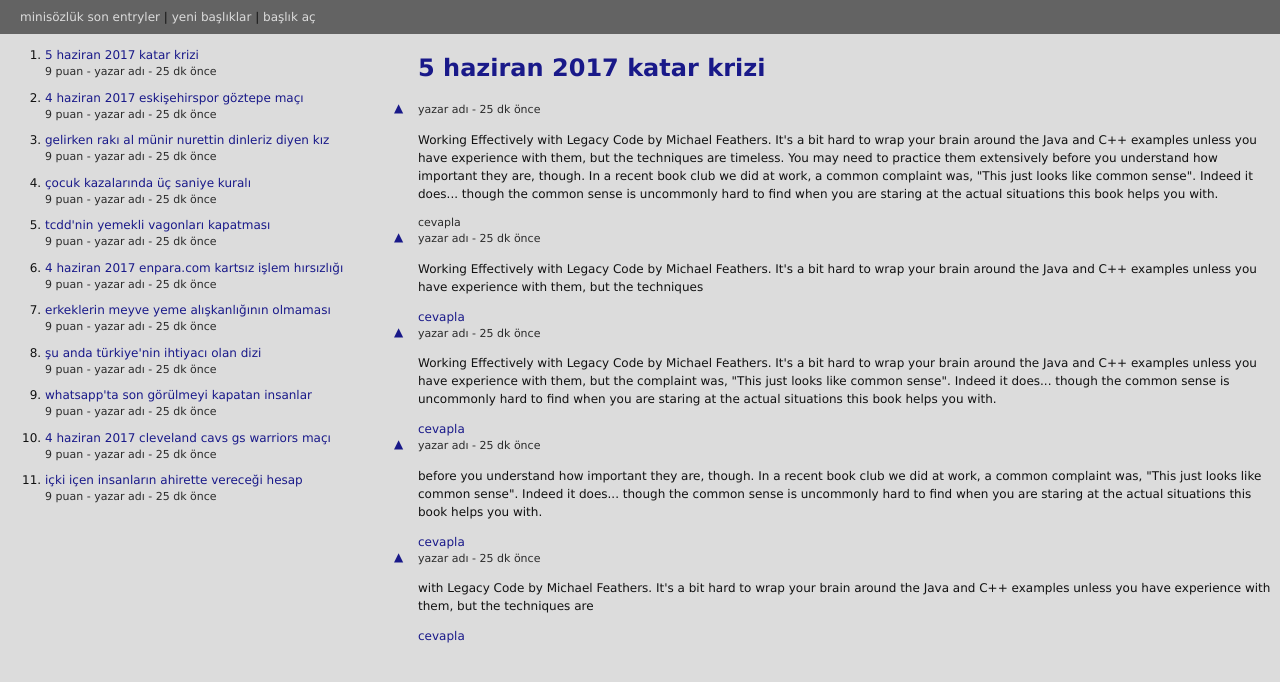
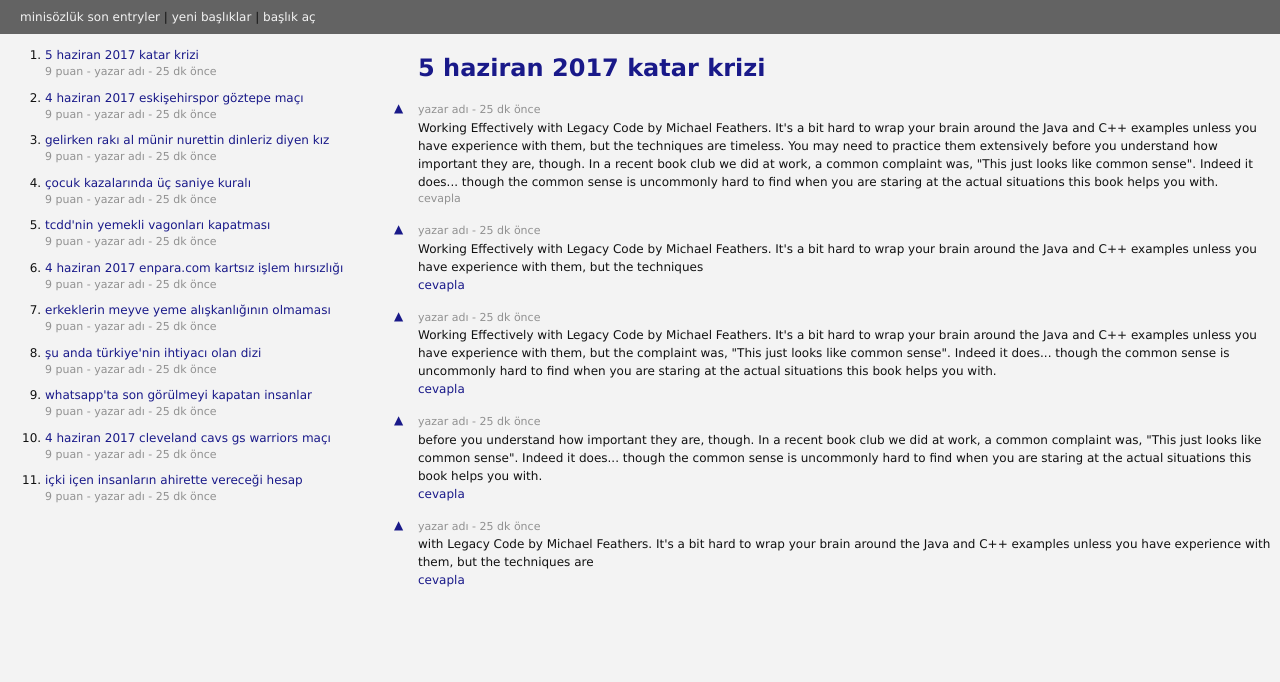
Before and after one commit to weboloper/sozluk, a PHP site: page / in a window 1280 px wide. Shown: the top 682 px of the page. Run offline with PHP 8.4, Linux system fonts and the light colour scheme.

Commit message:
tasarım

```diff
--- a/css/style.css
+++ b/css/style.css
@@ -2,7 +2,7 @@ body {
   font-family: Verdana, Geneva, sans-serif;
   font-size: 12px;
   line-height: 1.5;
-  background-color: #dcdcdc;
+  background-color: #f3f3f3;
   color: #111;
   margin: 0; }
 
@@ -21,7 +21,7 @@ a {
   background-color: #636363;
   padding: .5rem; }
   #header a {
-    color: #dcdcdc; }
+    color: #f3f3f3; }
 
 #row {
   display: -webkit-box;
@@ -55,17 +55,18 @@ a {
   padding: 0;
   list-style: none; }
   #entry-list li {
-    position: relative; }
+    position: relative;
+    margin-bottom: 1rem; }
   #entry-list .vote {
     position: absolute;
     left: -1.5rem;
     top: -3px; }
 
 .entry-meta {
-  color: #2b2b2b;
+  color: #919191;
   font-size: 11px; }
   .entry-meta a {
-    color: #2b2b2b; }
+    color: #919191; }
 
 #post-list li {
   margin-bottom: .5rem; }
--- a/index.html
+++ b/index.html
@@ -76,40 +76,40 @@
 					 	<li>
 					 		<a href="#" class="vote">▲</a>
 					 		<div class="entry-meta"><a href="#">yazar adı</a> - 25 dk önce</div>
-					 		<p>Working Effectively with Legacy Code by Michael Feathers. It's a bit hard to wrap your brain around the Java and C++ examples unless you have experience with them, but the techniques are timeless. You may need to practice them extensively before you understand how important they are, though. In a recent book club we did at work, a common complaint was, "This just looks like common sense". Indeed it does... though the common sense is uncommonly hard to find when you are staring at the actual situations this book helps you with.
-					 		</p>
+					 		<div class="entry-content">Working Effectively with Legacy Code by Michael Feathers. It's a bit hard to wrap your brain around the Java and C++ examples unless you have experience with them, but the techniques are timeless. You may need to practice them extensively before you understand how important they are, though. In a recent book club we did at work, a common complaint was, "This just looks like common sense". Indeed it does... though the common sense is uncommonly hard to find when you are staring at the actual situations this book helps you with.
+					 		</div>
 					 		<div class="entry-meta"><a href="#">cevapla</a></div>
 					 	</li>
 
 					 	<li>
 					 		<a href="#" class="vote">▲</a>
 					 		<div class="entry-meta"><a href="#">yazar adı</a> - 25 dk önce</div>
-					 		<p>Working Effectively with Legacy Code by Michael Feathers. It's a bit hard to wrap your brain around the Java and C++ examples unless you have experience with them, but the techniques
-					 		</p>
+					 		<div class="entry-content">Working Effectively with Legacy Code by Michael Feathers. It's a bit hard to wrap your brain around the Java and C++ examples unless you have experience with them, but the techniques
+					 		</div>
 					 		<a href="#">cevapla</a>
 					 	</li>
 
 					 	<li>
 					 		<a href="#" class="vote">▲</a>
 					 		<div class="entry-meta"><a href="#">yazar adı</a> - 25 dk önce</div>
-					 		<p>Working Effectively with Legacy Code by Michael Feathers. It's a bit hard to wrap your brain around the Java and C++ examples unless you have experience with them, but the complaint was, "This just looks like common sense". Indeed it does... though the common sense is uncommonly hard to find when you are staring at the actual situations this book helps you with.
-					 		</p>
+					 		<div class="entry-content">Working Effectively with Legacy Code by Michael Feathers. It's a bit hard to wrap your brain around the Java and C++ examples unless you have experience with them, but the complaint was, "This just looks like common sense". Indeed it does... though the common sense is uncommonly hard to find when you are staring at the actual situations this book helps you with.
+					 		</div>
 					 		<a href="#">cevapla</a>
 					 	</li>
 
 					 	<li>
 					 		<a href="#" class="vote">▲</a>
 					 		<div class="entry-meta"><a href="#">yazar adı</a> - 25 dk önce</div>
-					 		<p>before you understand how important they are, though. In a recent book club we did at work, a common complaint was, "This just looks like common sense". Indeed it does... though the common sense is uncommonly hard to find when you are staring at the actual situations this book helps you with.
-					 		</p>
+					 		<div class="entry-content">before you understand how important they are, though. In a recent book club we did at work, a common complaint was, "This just looks like common sense". Indeed it does... though the common sense is uncommonly hard to find when you are staring at the actual situations this book helps you with.
+					 		</div>
 					 		<a href="#">cevapla</a>
 					 	</li>
 
 					 	<li>
 					 		<a href="#" class="vote">▲</a>
 					 		<div class="entry-meta"><a href="#">yazar adı</a> - 25 dk önce</div>
-					 		<p> with Legacy Code by Michael Feathers. It's a bit hard to wrap your brain around the Java and C++ examples unless you have experience with them, but the techniques are
-					 		</p>
+					 		<div class="entry-content"> with Legacy Code by Michael Feathers. It's a bit hard to wrap your brain around the Java and C++ examples unless you have experience with them, but the techniques are
+					 		</div>
 					 		<a href="#">cevapla</a>
 					 	</li>
 
--- a/scss/style.scss
+++ b/scss/style.scss
@@ -7,7 +7,7 @@ $font-antialiased: true !default;
 $line-height-base: 1.5 !default;
 $spacing-base: 1.5em !default;
 
-$base-bg: #dcdcdc;
+$base-bg: #f3f3f3;
 $text-color: #111;
 $link-color: #191989;
 $dark-bg: #636363;
@@ -81,6 +81,7 @@ a {
     list-style: none;
     li {
         position: relative;
+        margin-bottom: 1rem;
     }
     .vote {
         position: absolute;
@@ -89,17 +90,16 @@ a {
     }
 }
 .entry-meta {
-    color: lighten($text-color,10%);
+    color: lighten($text-color,50%);
     font-size: 11px;
 
     a {
-       color: lighten($text-color,10%);
+       color: lighten($text-color,50%);
     }
 }
 
 #post-list {
     li {
         margin-bottom: .5rem;
-
     }
 }
```
Also changed, not shown: 1 other file.
